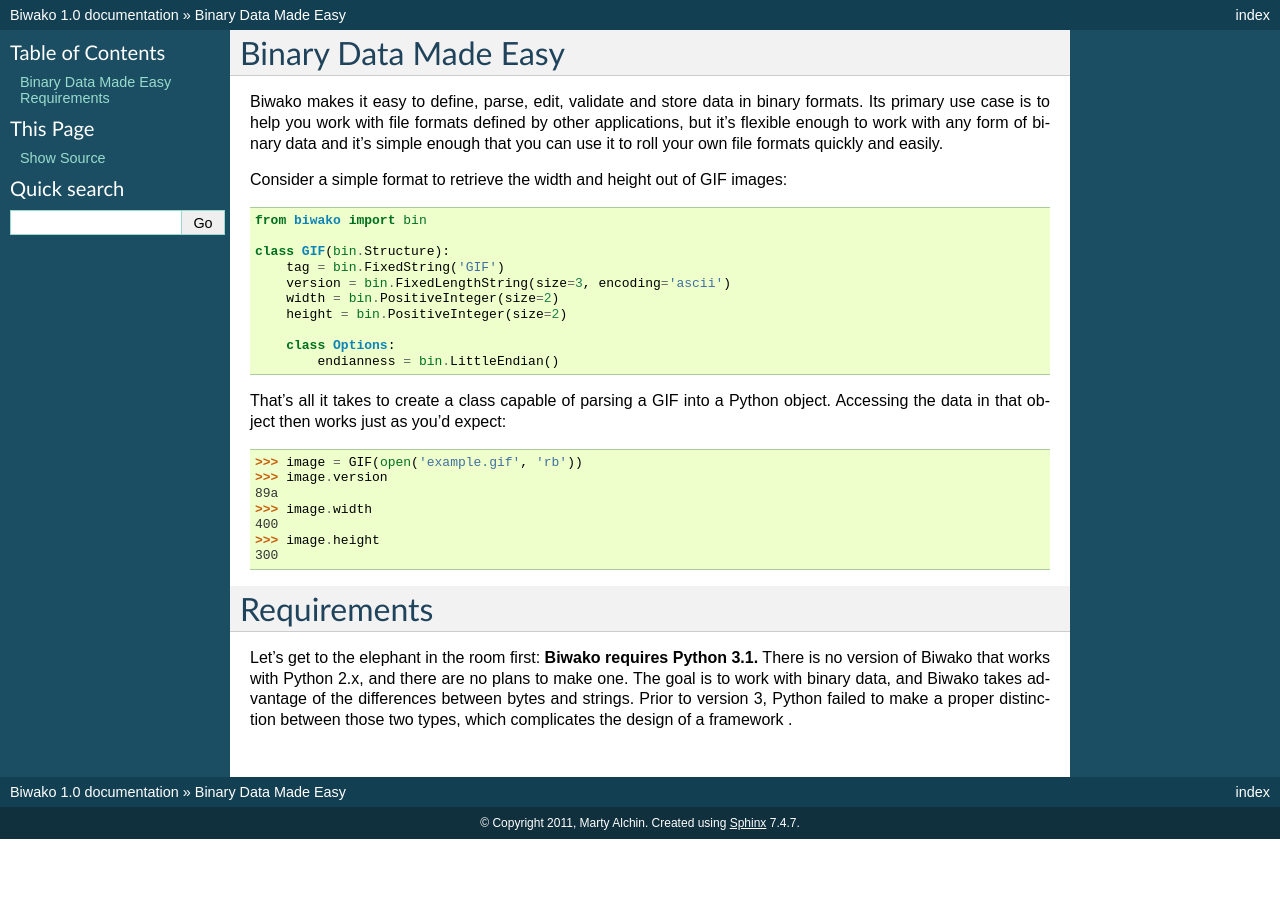
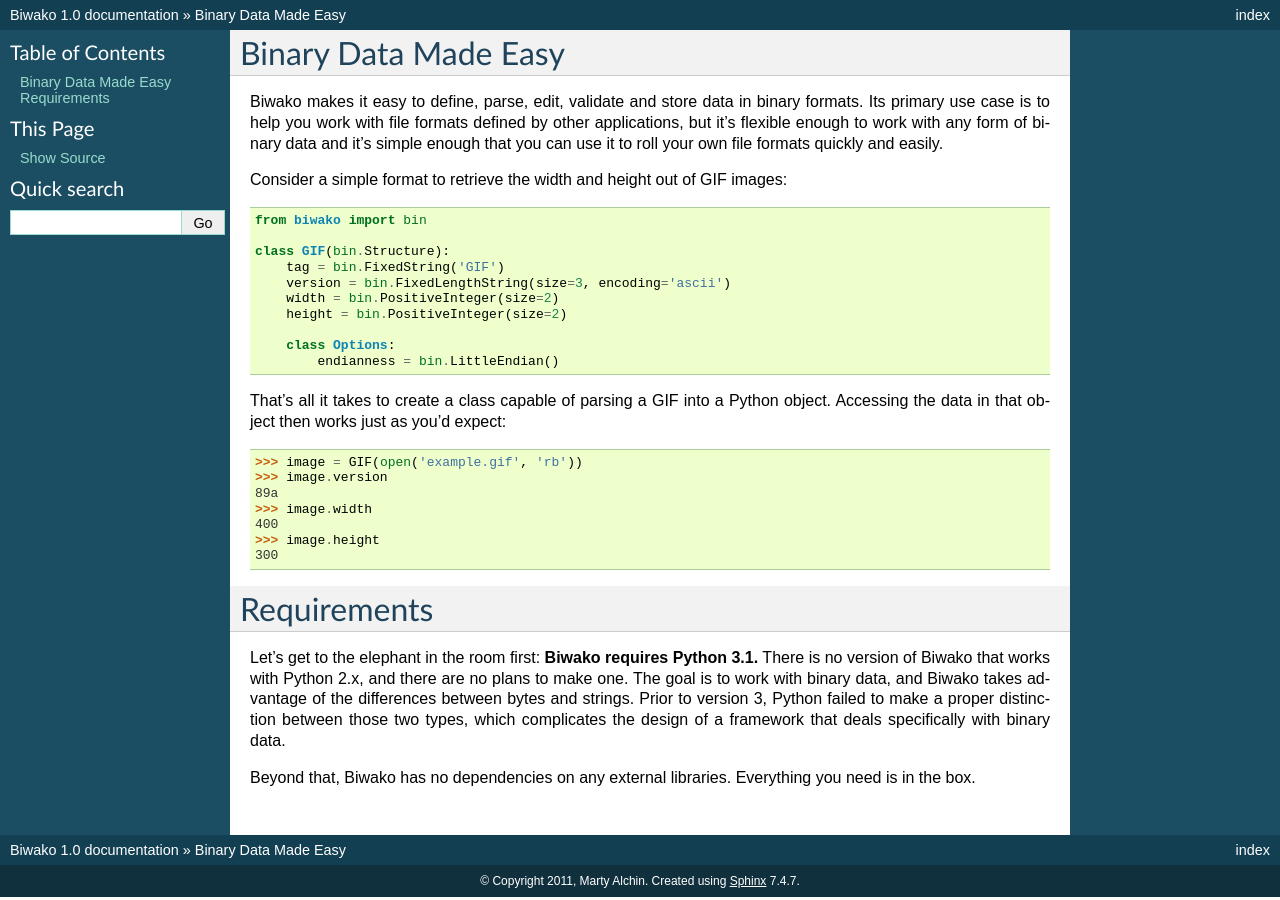
Before and after one commit to gulopine/steel, a Sphinx documentation site: the page built from docs/index.rst, in a window 1280 px wide. Built offline with Sphinx 7.4.7, drawn with Linux system fonts in a browser that asks for light colours.

Commit message:
Finished the requirements description

```diff
--- a/docs/index.rst
+++ b/docs/index.rst
@@ -44,7 +44,10 @@
 to make one. The goal is to work with binary data, and Biwako takes advantage of
 the differences between bytes and strings. Prior to version 3, Python failed to
 make a proper distinction between those two types, which complicates the design
-of a framework .
+of a framework that deals specifically with binary data.
+
+Beyond that, Biwako has no dependencies on any external libraries. Everything
+you need is in the box.
 
 .. Topics
 .. ======
```
